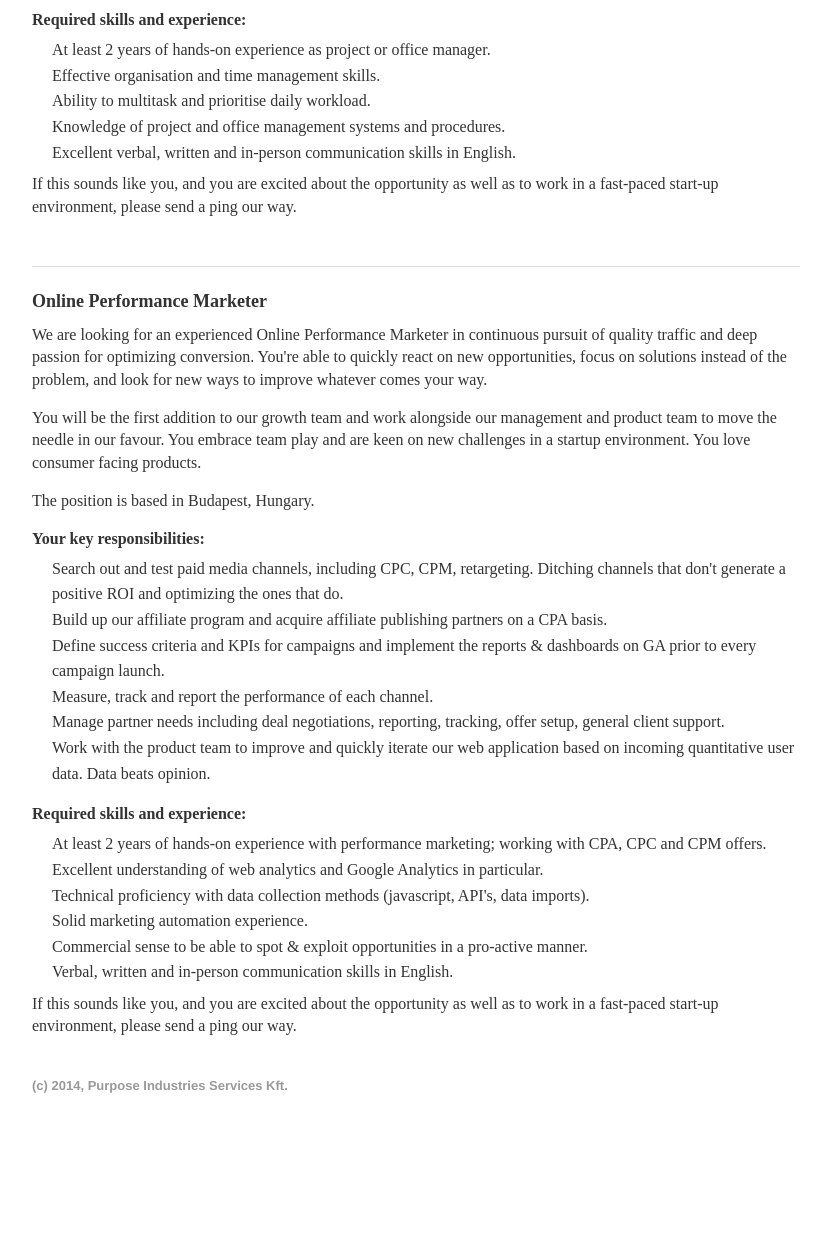
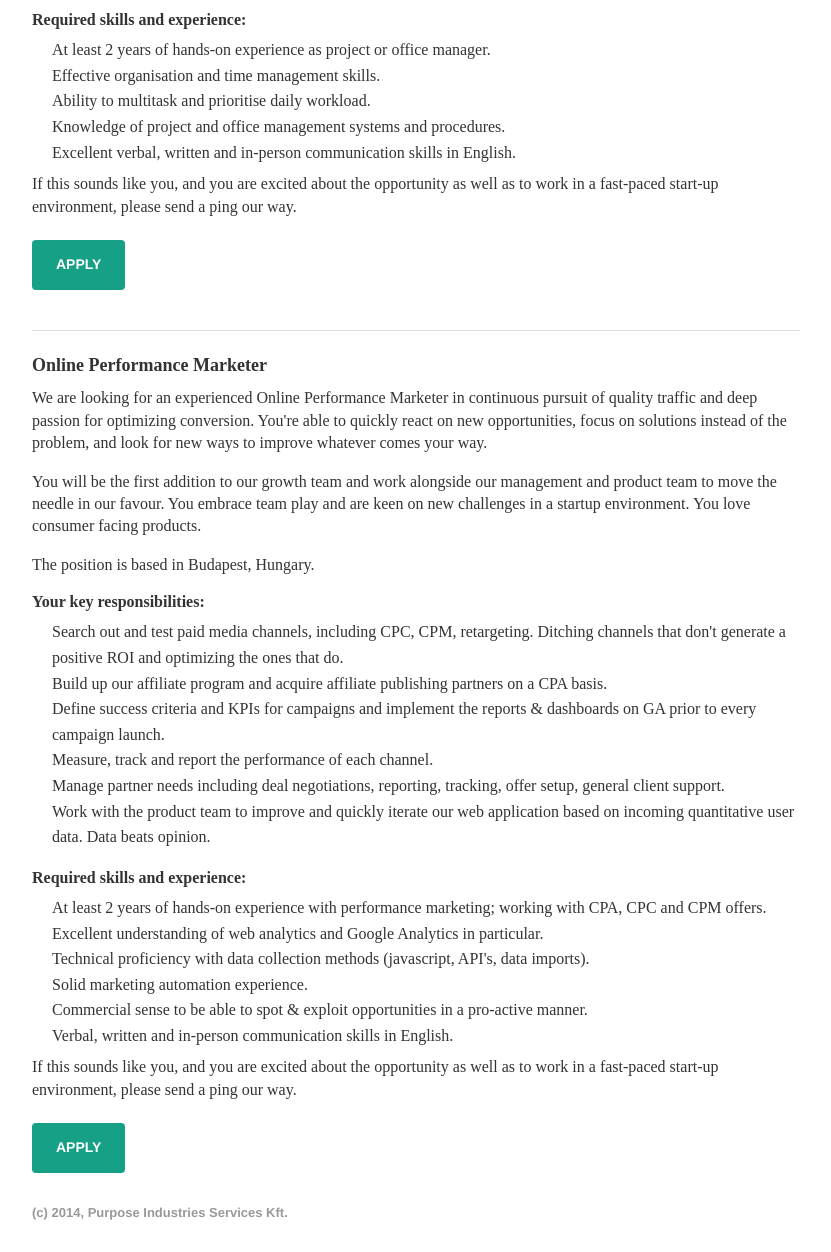
Before and after one commit to purposeindustries/purposeindustries.co, a Node server app: page / in a window 1280 px wide. Shown: the part 1177-2429 px from the top of the page, without its empty margins (224-1055 px from the left). Before the commit the page ends 2270 px from the top, so only its background shows below. Run offline with Node 20, Linux system fonts and the light colour scheme; some libraries are stand-ins or nearby versions.

Commit message:
fuck linkedin, shithole added

```diff
--- a/public/stylesheets/style.css
+++ b/public/stylesheets/style.css
@@ -205,6 +205,21 @@ header .navigation nav ul li a {
 .jobs .skills {
   margin-top: 10px;
 }
+.jobs a.apply {
+  font-family: "Helvetica Neue", "Helvetica", Helvetica, Arial, "Lucida Grande", sans-serif;
+  background: #16a085;
+  padding: 12px 24px;
+  display: inline-block;
+  border-radius: 4px;
+  color: #fff;
+  text-transform: uppercase;
+  font-size: 14px;
+  font-weight: bold;
+  margin-top: 14px;
+}
+.jobs a.apply:hover {
+  background: #1abc9c;
+}
 footer {
   font-family: "Helvetica Neue", "Helvetica", Helvetica, Arial, "Lucida Grande", sans-serif;
   font-weight: bold;
--- a/public/stylesheets/style.styl
+++ b/public/stylesheets/style.styl
@@ -88,6 +88,21 @@ header
   .skills
     margin-top 10px
 
+  a.apply
+    font-family "Helvetica Neue", "Helvetica", Helvetica, Arial, "Lucida Grande", sans-serif
+    background #16a085
+    padding 12px 24px
+    display inline-block
+    border-radius 4px
+    color #ffffff
+    text-transform uppercase
+    font-size 14px
+    font-weight bold
+    margin-top 14px
+    &:hover
+      background #1abc9c
+
+
 
 
 
--- a/views/index.jade
+++ b/views/index.jade
@@ -54,8 +54,7 @@ block content
 
         p If this sounds like you, and you are excited about the opportunity as well as to work in a fast-paced start-up environment, please send a ping our way.
 
-        script(src='//platform.linkedin.com/in.js') api_key: 77wns6jr1y3c9w
-        script(type='IN/Apply', data-companyid='3118261', data-jobtitle='Administrative Assistant', data-joblocation='Budapest', data-email='tl@purposeindustries.co')
+        a.apply(href='mailto:letmein@purposeindustries.co?subject=Administrative Assistant') apply
 
     .divider
     .jobs
@@ -87,7 +86,7 @@ block content
 
         p If this sounds like you, and you are excited about the opportunity as well as to work in a fast-paced start-up environment, please send a ping our way.
 
-        script(src='//platform.linkedin.com/in.js') api_key: 77wns6jr1y3c9w
-        script(type='IN/Apply', data-companyid='3118261', data-jobtitle='Online Performance Marketer', data-joblocation='Budapest', data-email='tl@purposeindustries.co')
+        a.apply(href='mailto:letmein@purposeindustries.co?subject=Online Performance Marketer') apply
+
     footer
       p (c) 2014, Purpose Industries Services Kft.
```
